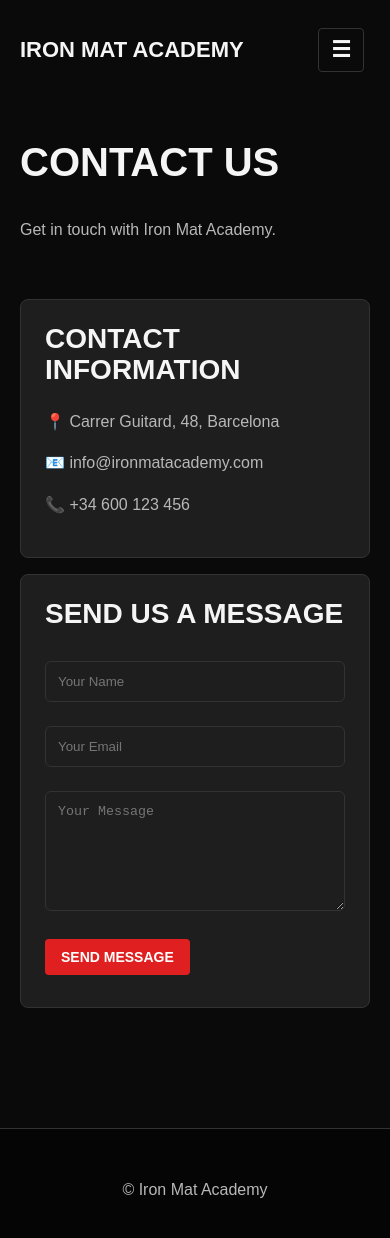
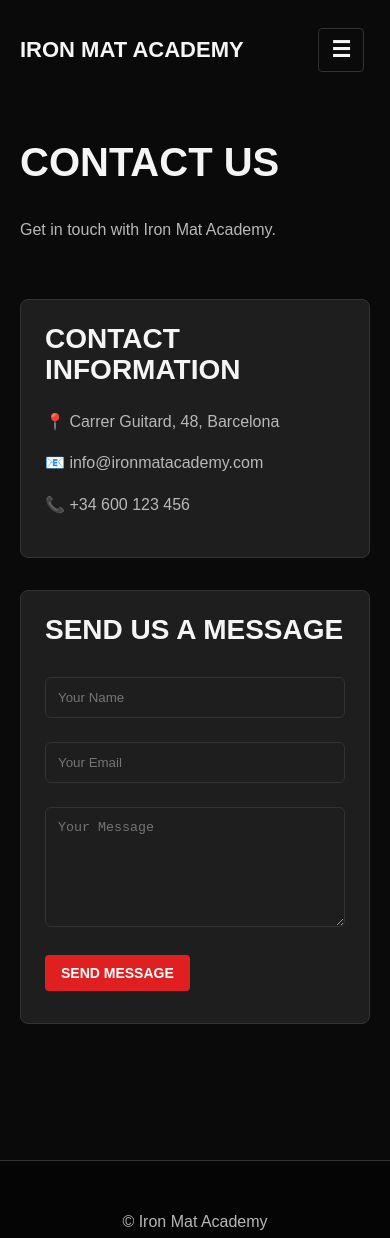
Before and after one commit to YenaKC/iron-mat-academy-client, a React (Vite) app: page /contact in a window 390 px wide. Shown: the top 1238 px of the page. Built offline with nearby package versions, Linux system fonts and the light colour scheme.

Commit message:
edit size of contact form mobile

```diff
--- a/src/App.css
+++ b/src/App.css
@@ -318,6 +318,10 @@
   padding: 24px;
 }
 
+.contact-info p {
+  word-break: break-word;
+}
+
 .contact-form {
   background-color: var(--card-bg);
   border: 1px solid var(--card-border);
@@ -325,6 +329,21 @@
   padding: 24px;
 }
 
+.contact-layout {
+  display: grid;
+  gap: 16px;
+}
+
+.contact-info,
+.contact-form {
+  width: 100;
+  min-width: 0;
+  overflow-wrap: break-word;
+}
+
+.contact-form form {
+  max-width: none;
+}
 
 
 /* =================================================== */
```
